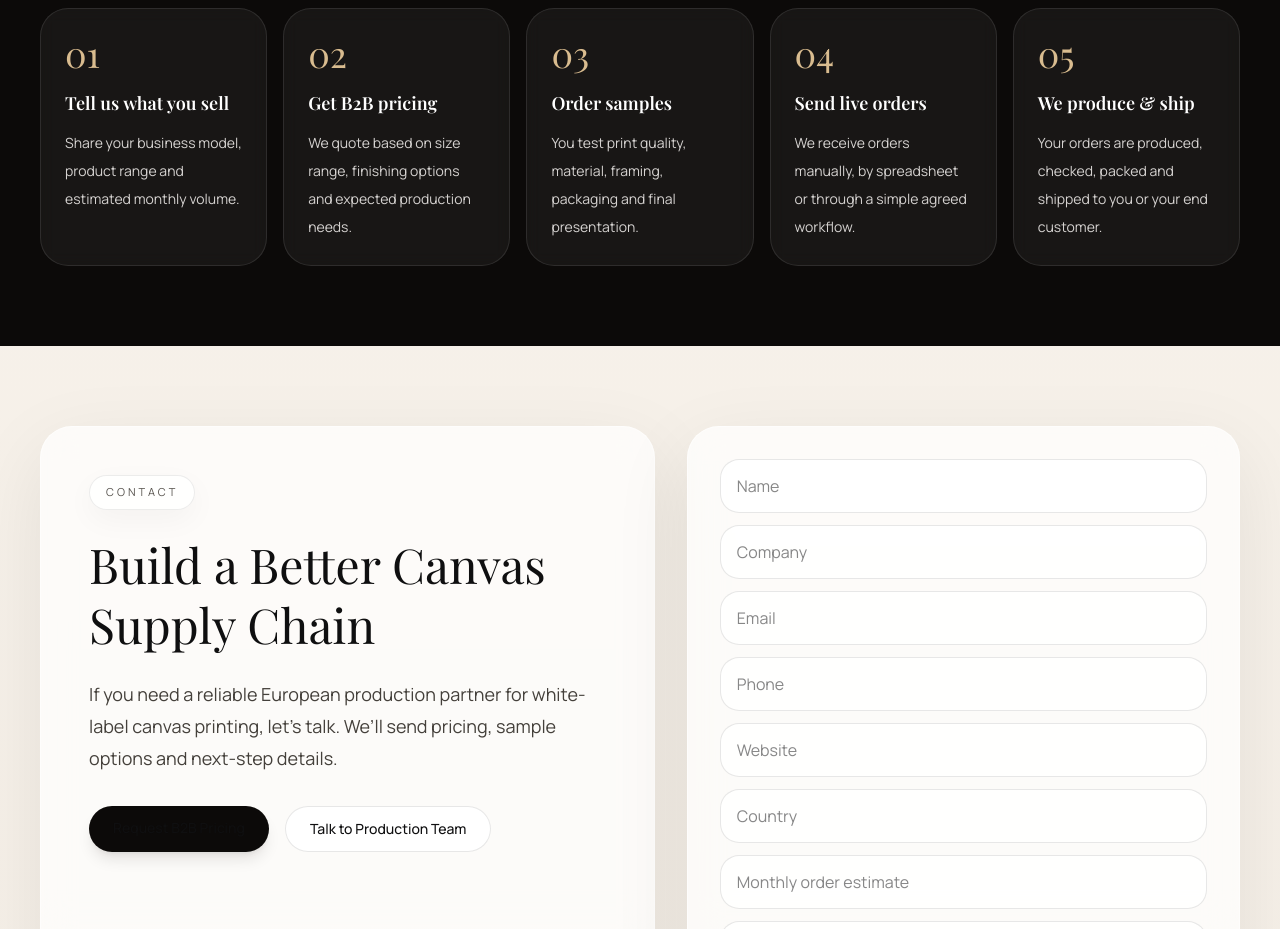
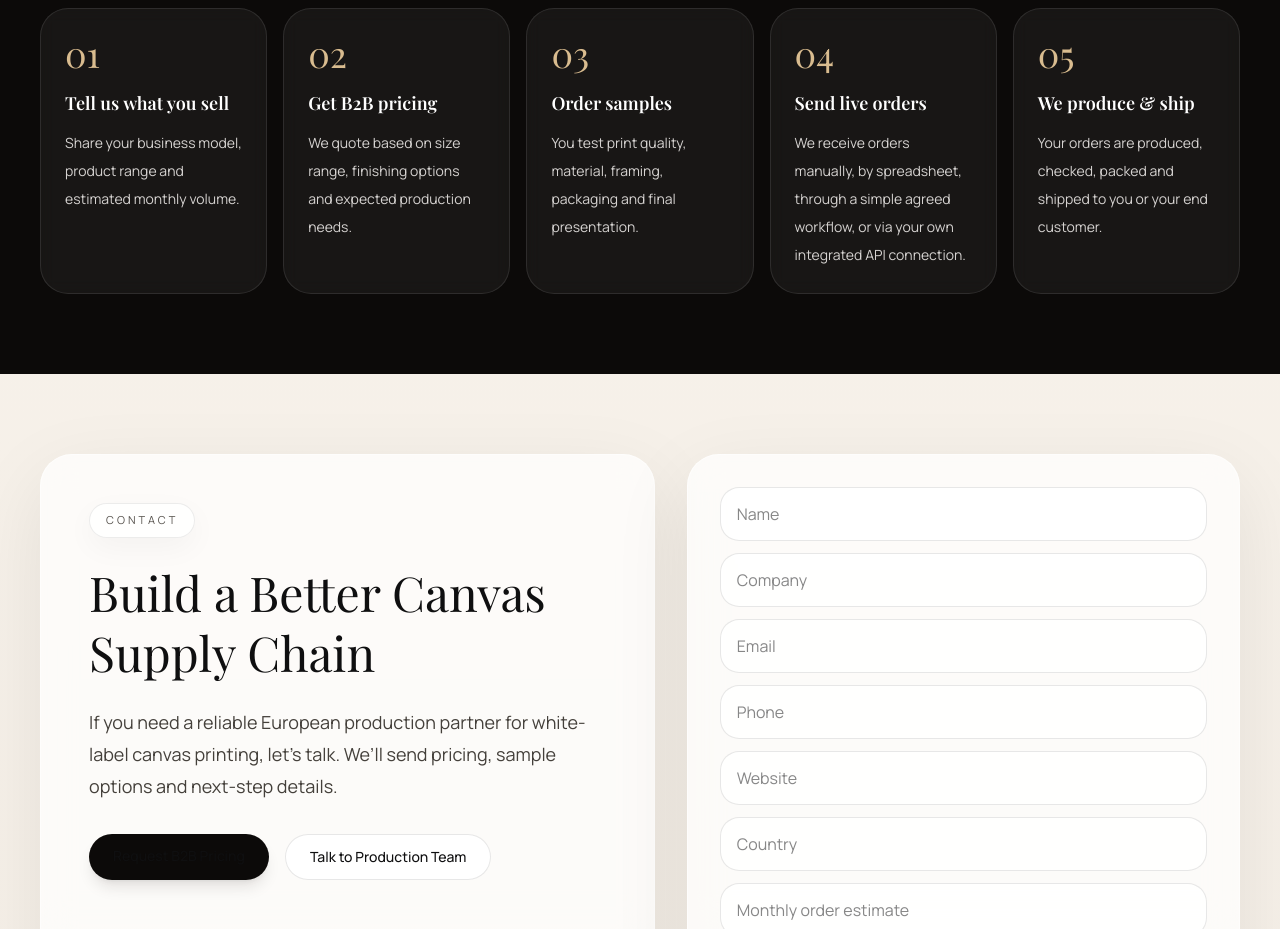
Before and after one commit to Revadorev/luxcanva, a Next.js app: page / in a window 1280 px wide. Shown: the part 3940-4869 px from the top of the page. Built offline with nearby package versions, Linux system fonts and the light colour scheme; a web font is replaced by a local one.

Commit message:
Add API integration option to live orders workflow

```diff
--- a/src/app/page.tsx
+++ b/src/app/page.tsx
@@ -58,7 +58,7 @@ const content = {
       ["01", "Tell us what you sell", "Share your business model, product range and estimated monthly volume."],
       ["02", "Get B2B pricing", "We quote based on size range, finishing options and expected production needs."],
       ["03", "Order samples", "You test print quality, material, framing, packaging and final presentation."],
-      ["04", "Send live orders", "We receive orders manually, by spreadsheet or through a simple agreed workflow."],
+      ["04", "Send live orders", "We receive orders manually, by spreadsheet, through a simple agreed workflow, or via your own integrated API connection."],
       ["05", "We produce & ship", "Your orders are produced, checked, packed and shipped to you or your end customer."],
     ],
     contactTitle: "Build a Better Canvas Supply Chain",
@@ -126,7 +126,7 @@ const content = {
       ["01", "Spune-ne ce vinzi", "Trimite-ne modelul businessului, gama de produse și volumul estimat lunar."],
       ["02", "Primești prețuri B2B", "Cotăm în funcție de dimensiuni, finisaje și nevoile reale de producție."],
       ["03", "Comanzi mostre", "Testezi calitatea printului, materialul, ramele, ambalarea și prezentarea finală."],
-      ["04", "Trimiți comenzile live", "Primim comenzile manual, prin spreadsheet sau printr-un workflow simplu agreat."],
+      ["04", "Trimiți comenzile live", "Primim comenzile manual, prin spreadsheet, printr-un workflow simplu agreat sau prin integrarea propriului tău API."],
       ["05", "Noi producem și livrăm", "Comenzile sunt produse, verificate, ambalate și trimise către tine sau clientul final."],
     ],
     contactTitle: "Construiește un supply chain mai bun pentru canvas",
```
